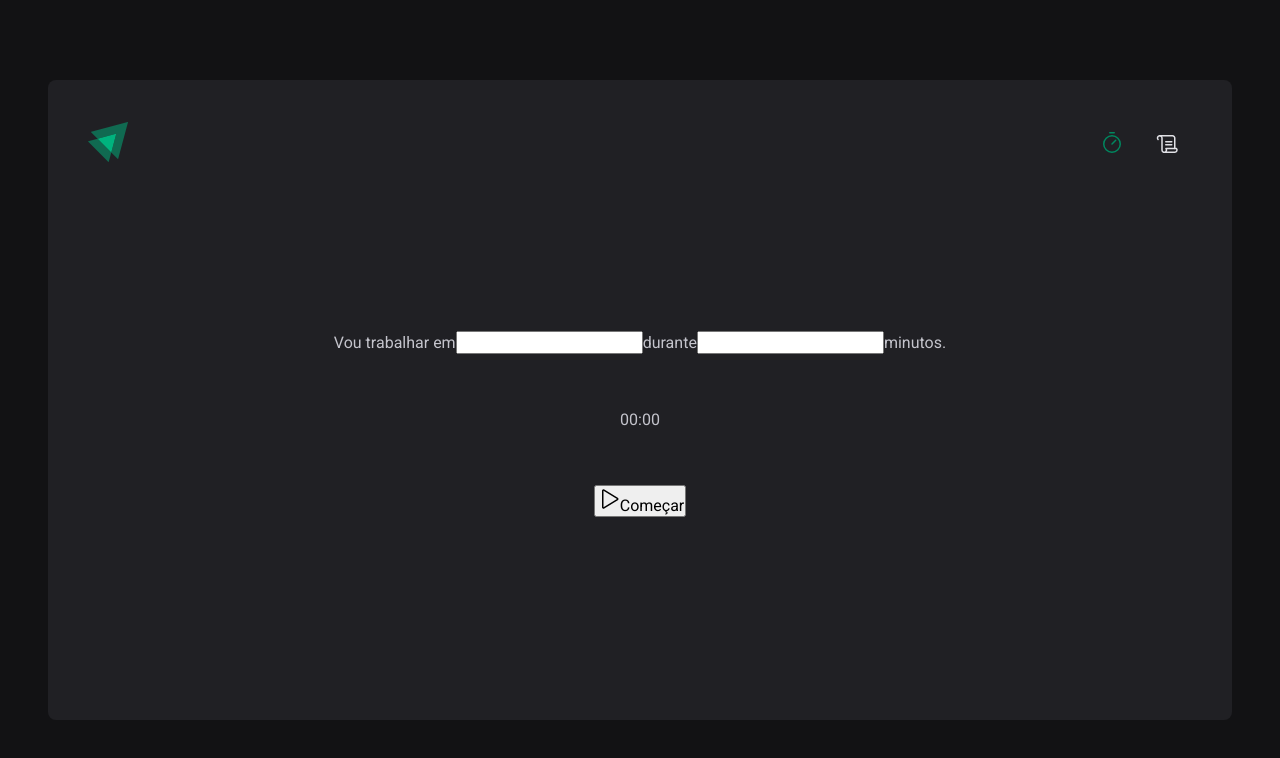
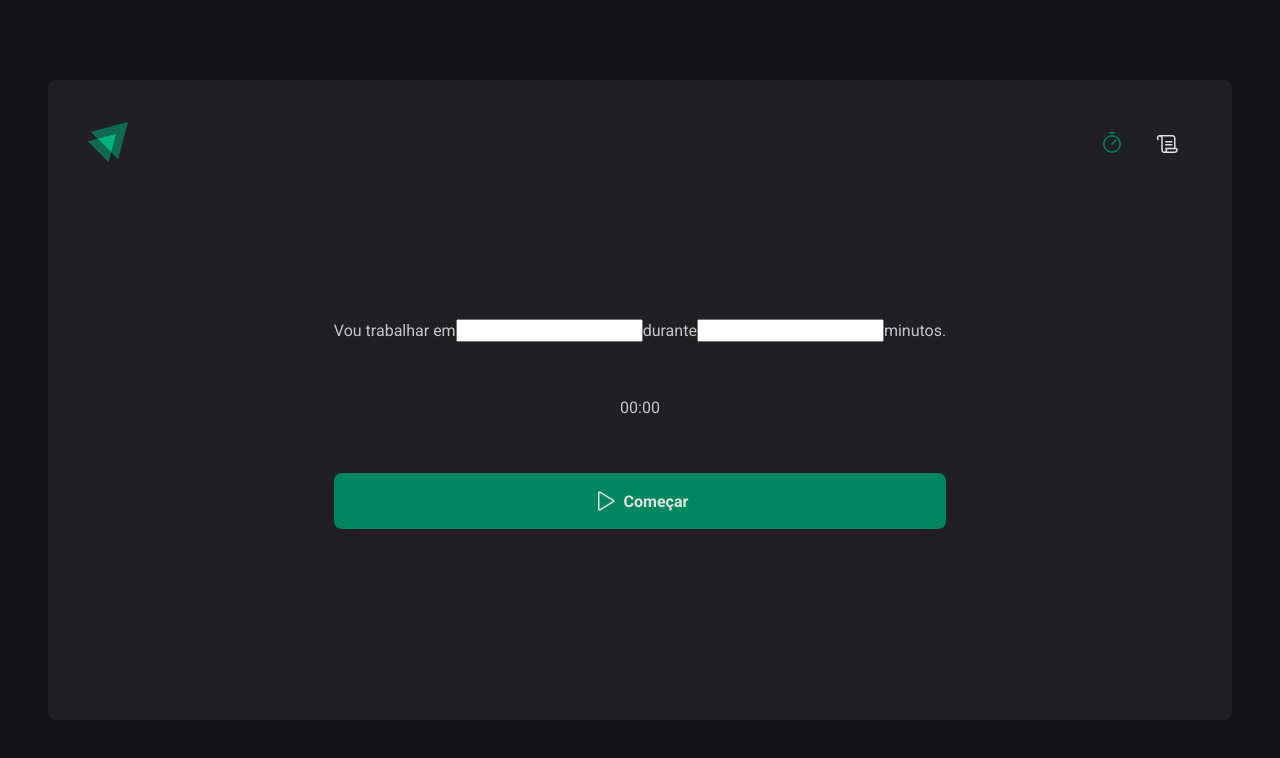
Before and after one commit to EngJao89/ignite-reactjs-timer, a React (Vite) app: page / in a window 1280 px wide. Shown: the top 758 px of the page. Built offline with nearby package versions, Linux system fonts and the light colour scheme.

Commit message:
feat(it12-finally-home): implementa estilizações e componentes de timer

```diff
--- a/src/pages/Home/index.tsx
+++ b/src/pages/Home/index.tsx
@@ -1,5 +1,5 @@
 import { Play } from 'phosphor-react'
-import { HomeContainer } from './styles'
+import { HomeContainer, StartCountdownButton } from './styles'
 
 export function Home() {
   return (
@@ -22,10 +22,10 @@ export function Home() {
           <span>0</span>
         </div>
 
-        <button type="submit">
+        <StartCountdownButton type="submit">
           <Play size={24} />
           Começar
-        </button>
+        </StartCountdownButton>
       </form>
     </HomeContainer>
   )
```
